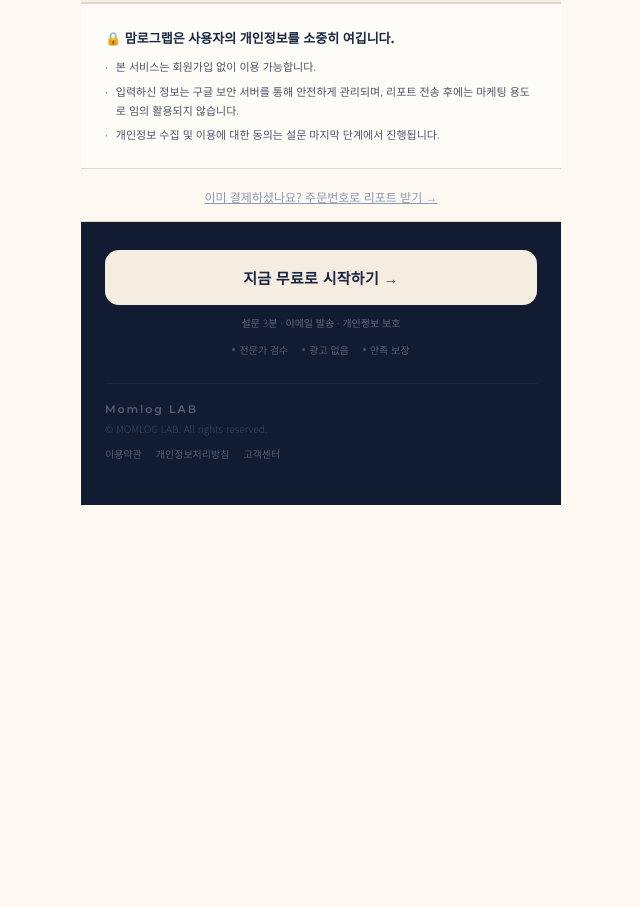
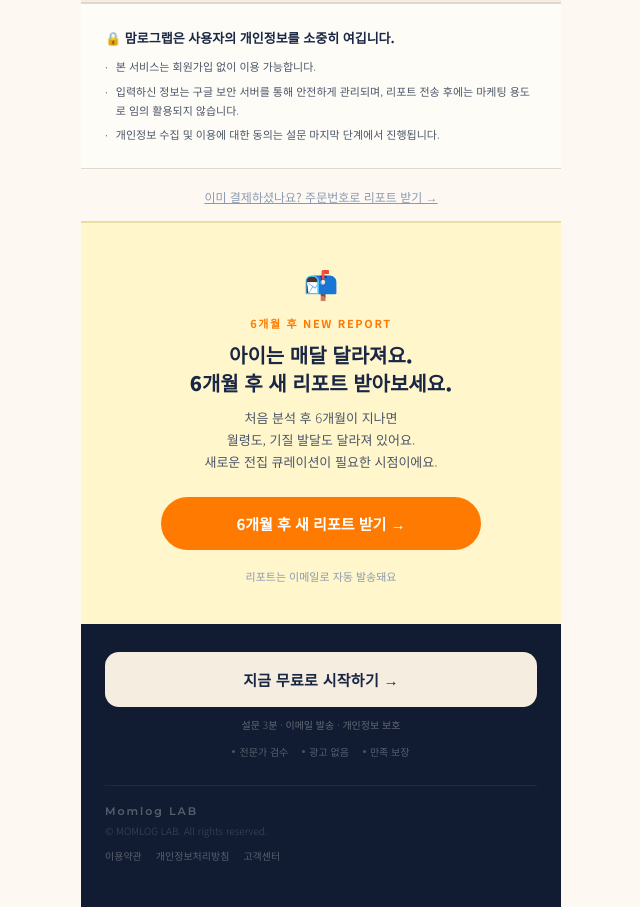
Before and after one commit to MomlogLAB/momloglab, a plain HTML site: page index.html in a window 1280 px wide. Shown: the part 3392-4299 px from the top of the page, without its empty margins (319-959 px from the left). Before the commit the page ends 3897 px from the top, so only its background shows below. Drawn offline with Linux system fonts and the light colour scheme.

Commit message:
Add files via upload

```diff
--- a/index.html
+++ b/index.html
@@ -1136,6 +1136,18 @@ body {
   </div>
 
   <!-- 푸터 CTA -->
+  <!-- 재신청 CTA 섹션 -->
+  <div id="renewSection" style="background:#FFF6CC;padding:40px 24px;text-align:center;border-top:1px solid #E8DFA0;">
+    <div style="font-family:'Noto Sans KR',sans-serif;max-width:480px;margin:0 auto;">
+      <div style="font-size:28px;margin-bottom:12px;">📬</div>
+      <div style="font-size:11px;font-weight:700;color:#FF7A00;letter-spacing:.15em;margin-bottom:10px;">6개월 후 NEW REPORT</div>
+      <div style="font-size:20px;font-weight:900;color:#1A2744;line-height:1.4;margin-bottom:10px;">아이는 매달 달라져요.<br>6개월 후 새 리포트 받아보세요.</div>
+      <div style="font-size:13px;font-weight:300;color:#4A5568;line-height:1.7;margin-bottom:24px;">처음 분석 후 6개월이 지나면<br>월령도, 기질 발달도 달라져 있어요.<br>새로운 전집 큐레이션이 필요한 시점이에요.</div>
+      <button onclick="scrollToAge()" style="display:inline-block;background:#FF7A00;color:#FFFFFF;font-family:'Noto Sans KR',sans-serif;font-size:15px;font-weight:700;padding:16px 32px;border-radius:50px;border:none;cursor:pointer;margin-bottom:10px;width:100%;max-width:320px;">6개월 후 새 리포트 받기 →</button>
+      <div style="font-size:11px;font-weight:300;color:#8A9AB0;margin-top:8px;">리포트는 이메일로 자동 발송돼요</div>
+    </div>
+  </div>
+
   <div class="footer-cta">
     <button class="btn-footer" onclick="scrollToAge()">지금 무료로 시작하기 →</button>
     <div class="footer-sub">설문 3분 · 이메일 발송 · 개인정보 보호</div>
```
